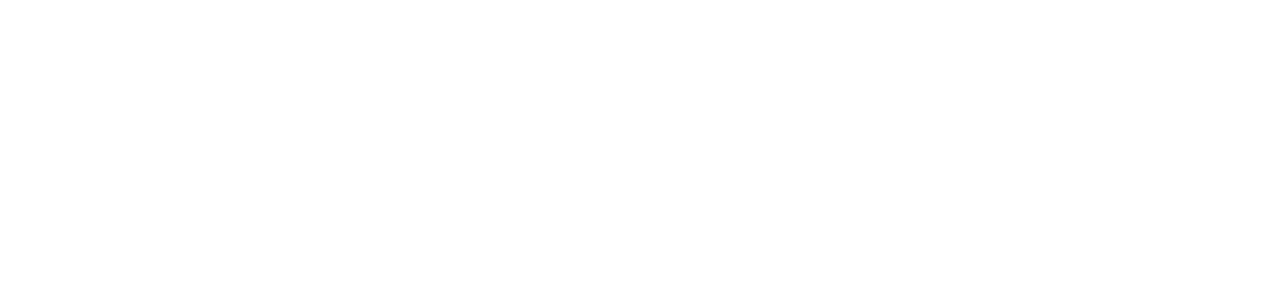
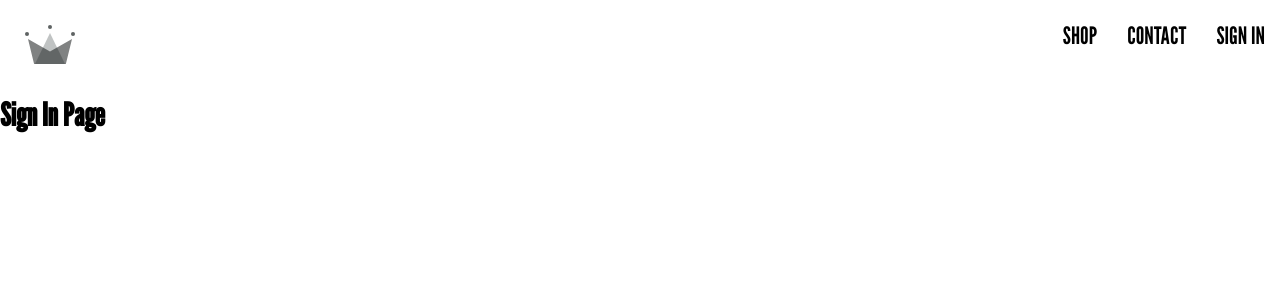
Before and after one commit to PlanetNamekTech/crwn-clothing, a React (Create React App) app: page /sign-in in a window 1280 px wide. Before the commit this address had no page. Shown: the top 300 px of the page. Built offline with nearby package versions, Linux system fonts and the light colour scheme.

Commit message:
fixed main page styling issue

```diff
--- a/package.json
+++ b/package.json
@@ -6,6 +6,7 @@
     "@testing-library/jest-dom": "^5.16.4",
     "@testing-library/react": "^13.3.0",
     "@testing-library/user-event": "^13.5.0",
+    "firebase": "^9.8.4",
     "react": "^18.2.0",
     "react-dom": "^18.2.0",
     "react-router-dom": "^6.3.0",
--- a/src/App.js
+++ b/src/App.js
@@ -2,6 +2,7 @@ import { Routes, Route } from 'react-router-dom';
 
 import Home from './componenents/routes/home/home.component';
 import Navigation from './componenents/routes/navigation/navigation.component';
+import SignIn from './componenents/routes/sign-in/sign-in.component';
 
 
 const App = () => {
@@ -9,6 +10,7 @@ const App = () => {
     <Routes>
       <Route path="/" element={<Navigation />}>
         <Route index element={<Home />} />
+        <Route path='sign-in' element={<SignIn />} />
       </Route>
     </Routes>
   )
--- a/src/componenents/category-item/category-item.style.scss
+++ b/src/componenents/category-item/category-item.style.scss
@@ -42,8 +42,8 @@
     }
 
     .category-body-container {
-        height: 90px;
-        padding: 1rem 25px;
+        height: 80px;
+        padding: 4rem 15px;
         display: flex;
         flex-direction: column;
         align-items: center;
@@ -55,7 +55,7 @@
 
         h2 {
             font-weight: bold;
-            margin: 0 6px 0;
+            margin: 0 3px 0;
             font-size: 2.5rem;
             color: #4a4a4a;
         }
@@ -63,6 +63,7 @@
         p {
             font-weight: lighter;
             font-size: 1.5rem;
+            margin: 0;
         }
     }
 }
--- a/src/componenents/routes/navigation/navigation.component.jsx
+++ b/src/componenents/routes/navigation/navigation.component.jsx
@@ -16,7 +16,7 @@ const Navigation = () => {
             <Link className='nav-link' to='/shop'>
                 CONTACT
             </Link>
-            <Link className='nav-link' to='/shop'>
+            <Link className='nav-link' to='/sign-in'>
                 SIGN IN
             </Link>
           </div>
--- /dev/null
+++ b/src/componenents/routes/sign-in/sign-in.component.jsx
@@ -0,0 +1,9 @@
+const SignIn = () => {
+    return(
+        <div>
+            <h1>Sign In Page</h1>
+        </div>
+    )
+}
+
+export default SignIn
```
Also changed, not shown: 1 other file (tests, documents, lock files or other folders).
